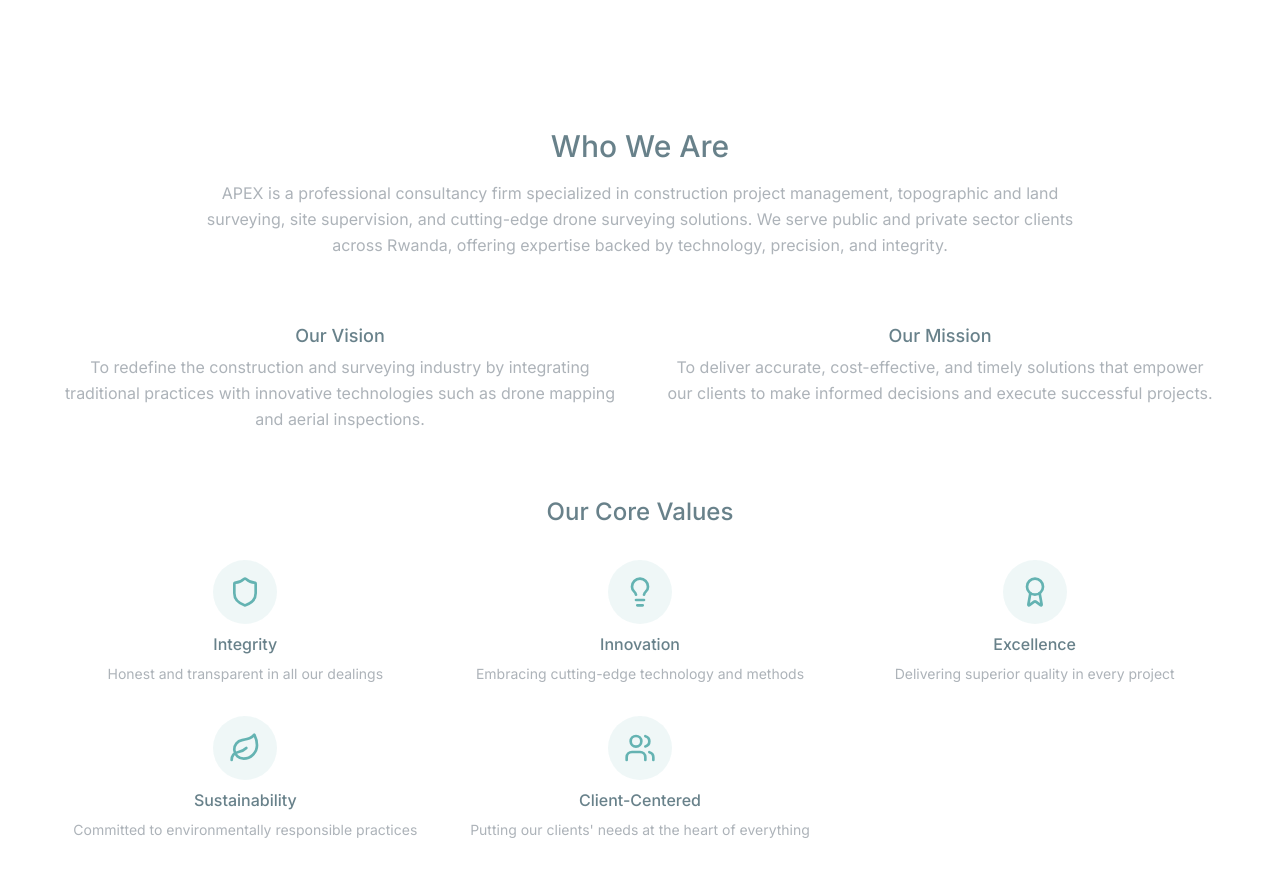
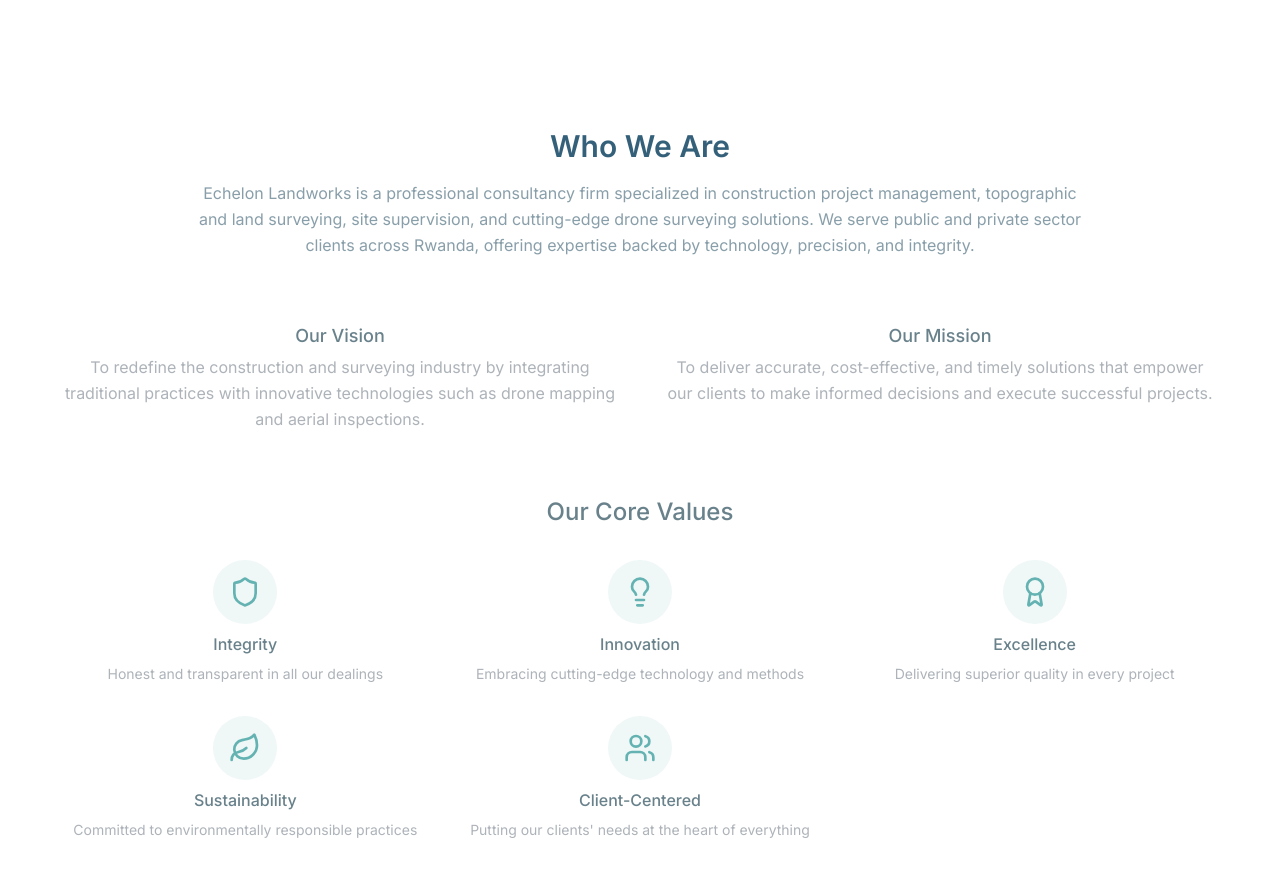
Before and after one commit to DavidMANZI-093/apex, a Next.js app: page / in a window 1280 px wide. Shown: the part 800-1676 px from the top of the page. Built offline with nearby package versions, Linux system fonts and the light colour scheme.

Commit message:
Auto-commit at 02/07/2025, 19:49:46 for inactivity period...

```diff
--- a/src/components/about.tsx
+++ b/src/components/about.tsx
@@ -36,9 +36,9 @@
     >
       <div className="relative w-full flex flex-col gap-16 container !mx-auto !px-4 sm:!px-6 lg:!px-8 xl:!px-16">
         <div className="flex flex-col max-w-4xl !mx-auto text-center mb-16 !gap-4">
-          <h2 className="!text-2xl md:!text-3xl !font-medium !text-midnight-green/70 mb-6">Who We Are</h2>
-          <p className="text-french-grey leading-relaxed">
-            {"APEX is a professional consultancy firm specialized " +
+          <h2 className="!text-2xl md:!text-3xl !font-semibold !text-indigo-dye/85 mb-6">Who We Are</h2>
+          <p className="text-slate-gray/80 leading-relaxed">
+            {"Echelon Landworks is a professional consultancy firm specialized " +
               "in construction project management, topographic and land " +
               "surveying, site supervision, and cutting-edge drone " +
               "surveying solutions. We serve public and private sector " +
```
